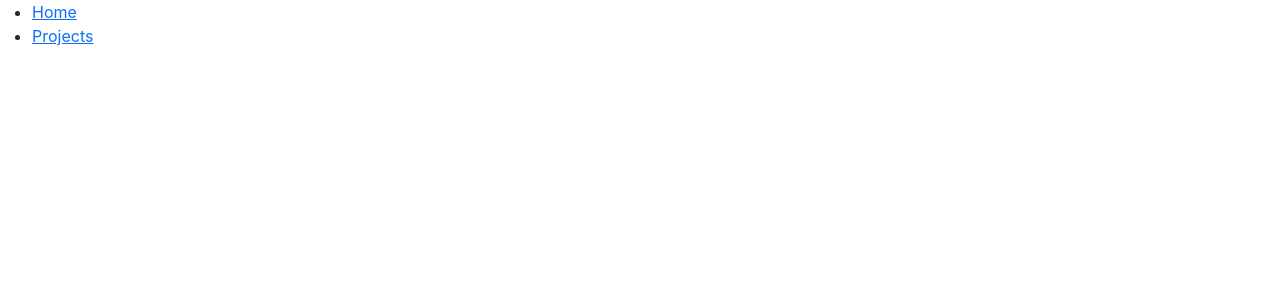
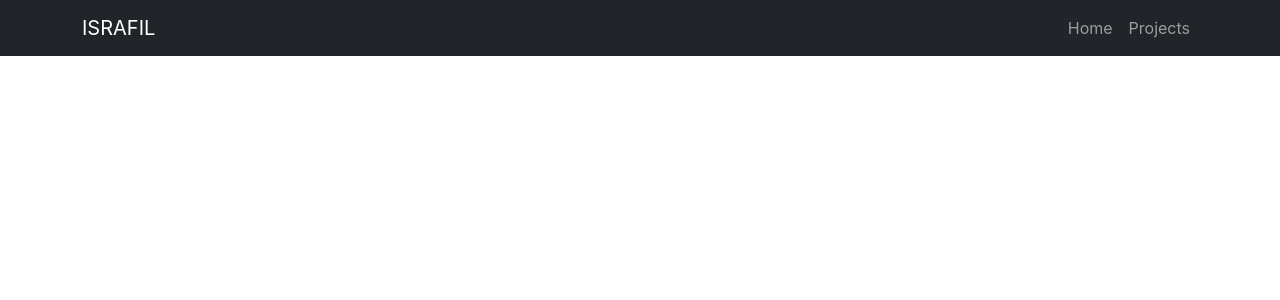
Before and after one commit to sisrafilss/portolio-client, a React (Create React App) app: page / in a window 1280 px wide. Shown: the top 300 px of the page. Built offline with nearby package versions, Linux system fonts and the light colour scheme.

Commit message:
navigation added

```diff
--- a/src/pages/Shared/Header/Header.js
+++ b/src/pages/Shared/Header/Header.js
@@ -1,18 +1,40 @@
 import React from "react";
-import { Link } from "react-router-dom";
+import { NavLink } from "react-router-dom";
 
 const Header = () => {
   return (
     <div>
-      <nav>
-        <ul>
-          <li>
-            <Link to="/">Home</Link>
-          </li>
-          <li>
-            <Link to="/projects">Projects</Link>
-          </li>
-        </ul>
+      <nav className="navbar navbar-expand-lg navbar-dark bg-dark">
+        <div className="container">
+          <NavLink to="/home" className="navbar-brand">
+            ISRAFIL
+          </NavLink>
+          <button
+            className="navbar-toggler"
+            type="button"
+            data-bs-toggle="collapse"
+            data-bs-target="#navbarSupportedContent"
+            aria-controls="navbarSupportedContent"
+            aria-expanded="false"
+            aria-label="Toggle navigation"
+          >
+            <span className="navbar-toggler-icon"></span>
+          </button>
+          <div className="collapse navbar-collapse" id="navbarSupportedContent">
+            <ul className="navbar-nav ms-auto mb-2 mb-lg-0">
+              <li className="nav-item">
+                <NavLink to="/home" className="nav-link">
+                  Home
+                </NavLink>
+              </li>
+              <li className="nav-item">
+                <NavLink to="/projects" className="nav-link">
+                  Projects
+                </NavLink>
+              </li>
+            </ul>
+          </div>
+        </div>
       </nav>
     </div>
   );
```
